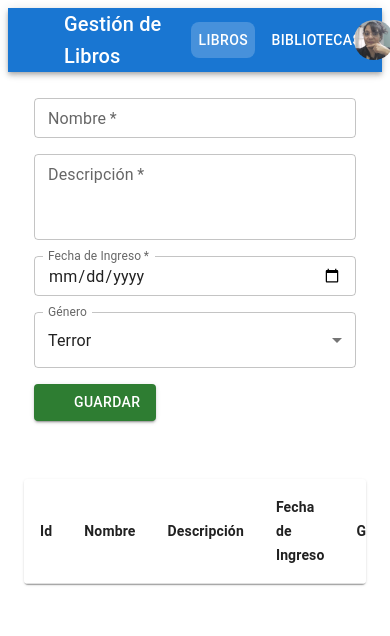
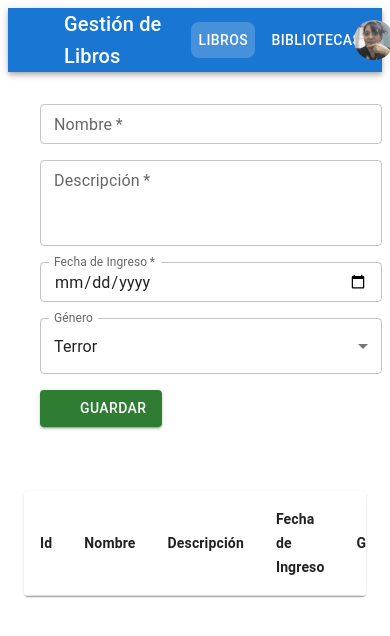
Before and after one commit to SandraEGarrido/TP-Final-Testing-GarridoSandra, a React app: page /libros in a window 390 px wide. Shown: the top 636 px of the page. Built offline with nearby package versions, Linux system fonts and the light colour scheme; some icons are missing.

Commit message:
Corrijo alineación del formulario para vista responsive

```diff
--- a/src/componentes/FormLibro.jsx
+++ b/src/componentes/FormLibro.jsx
@@ -8,6 +8,7 @@ import { FormControl, InputLabel, MenuItem, TextField } from "@mui/material";
 import Select from "@mui/material/Select";
 // Importo el contexto donde está el dispatch para manejar los libros
 import { ContextLibros } from "./contextos";
+import { Box } from "@mui/material";
 
 export default function FormLibro() {
   const sxFormLibro = {
@@ -93,7 +94,14 @@ export default function FormLibro() {
   };
 
   return (
-    <div style={{ maxWidth: 400, padding: 10, margin: "auto" }}>
+    <Box
+      sx={{
+        width: "100%",
+        maxWidth: 400,
+        margin: "auto",
+        padding: 2,
+      }}
+    >
       <form id="formLibro" onSubmit={handlerSubmit}>
         <FormControl fullWidth>
           <TextField
@@ -174,6 +182,6 @@ export default function FormLibro() {
           </Button>
         )}
       </form>
-    </div>
+    </Box>
   );
 }
```
